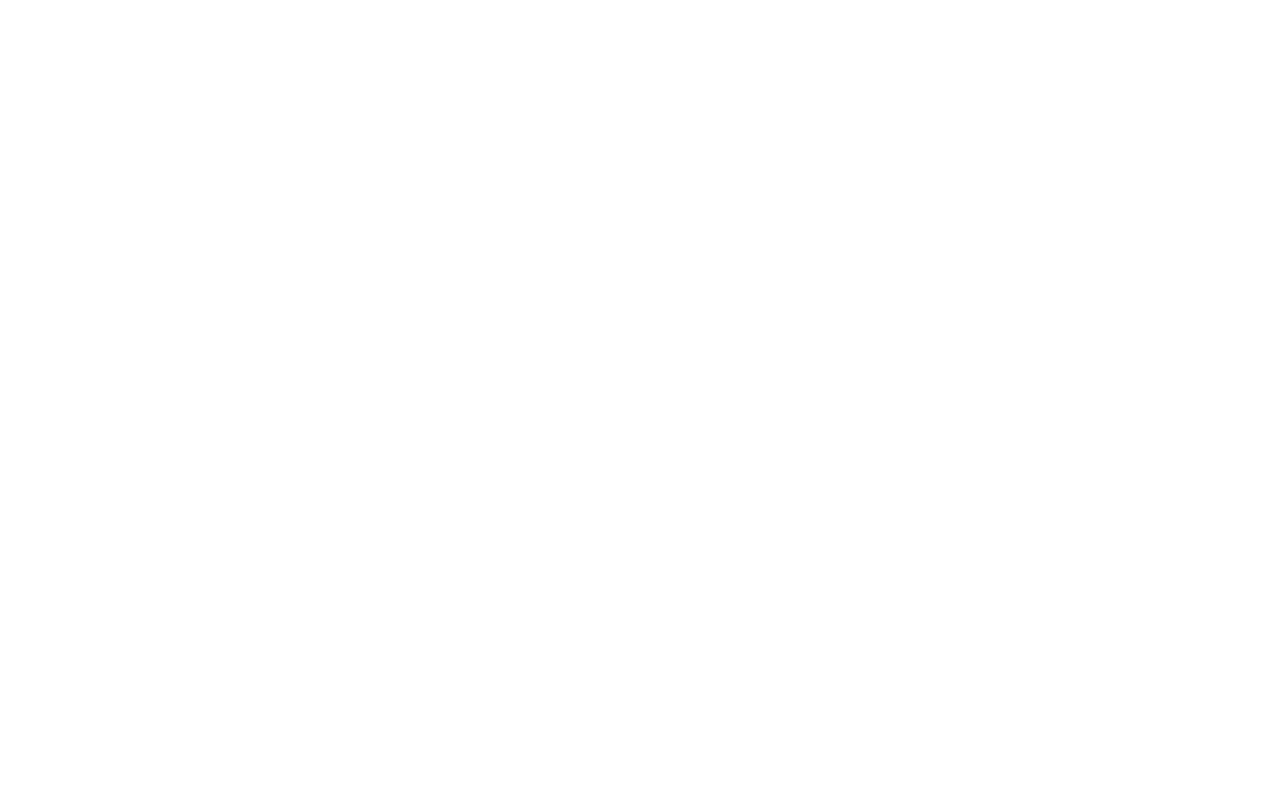
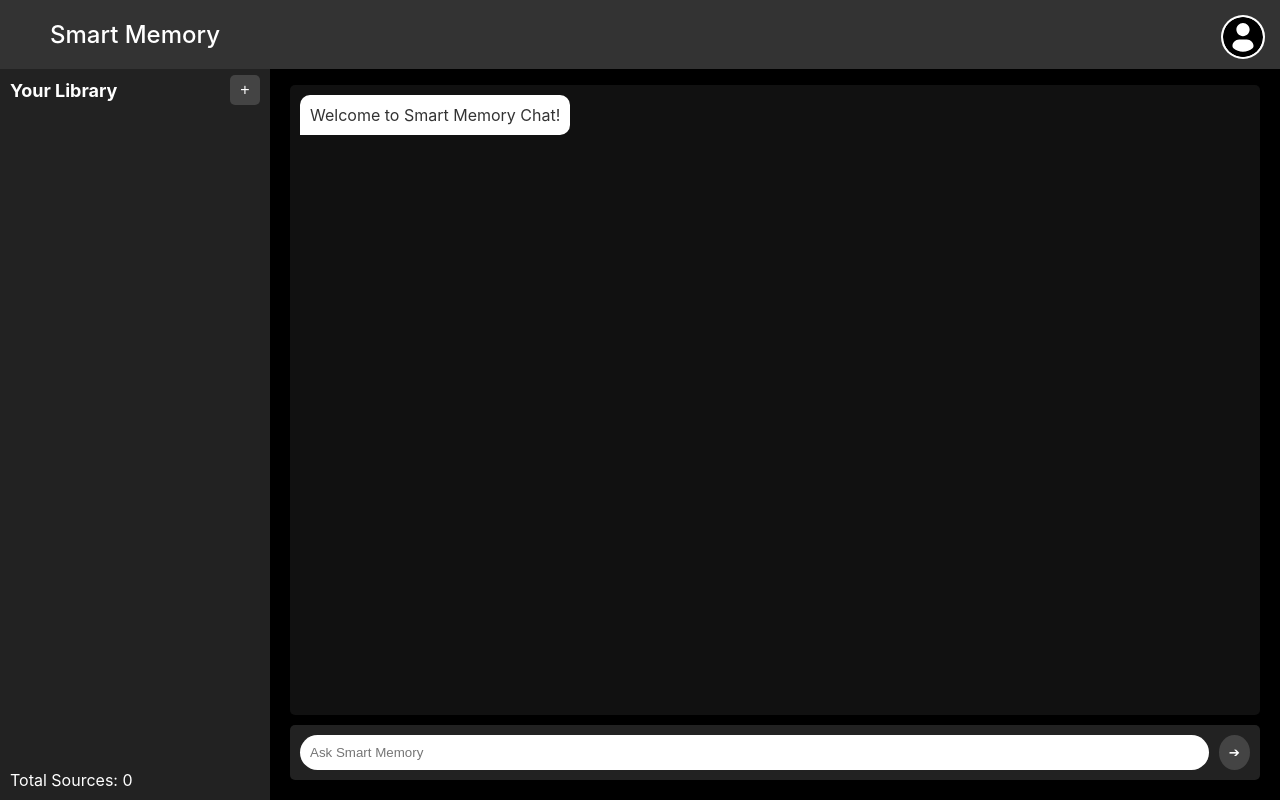
Before and after one commit to zaedaamrin/theta_project, a React (Create React App) app in the folder frontend/: page /chatpage in a window 1280 px wide. Before the commit this address had no page. Built offline with nearby package versions, Linux system fonts and the light colour scheme.

Commit message:
Implemented Chat Page

```diff
--- a/frontend/src/App.css
+++ b/frontend/src/App.css
@@ -634,3 +634,145 @@
 .delete-button:hover {
   background-color: #f0f0f0;
 }
+
+.chatpage {
+  display: flex;
+  flex-direction: column;
+  height: 100vh;
+  padding-top: 65px; /* This should match the height of your nav bar */
+  box-sizing: border-box;
+  overflow: hidden; /* Prevent scrolling */
+}
+
+.chatpage-container {
+  display: flex;
+  flex: 1;
+  overflow: hidden;
+}
+
+.sidebar {
+  width: 250px;
+  background-color: #222;
+  color: white;
+  padding: 10px;
+  display: flex;
+  flex-direction: column;
+}
+
+/* Sidebar header */
+.sidebar-header {
+  display: flex;
+  align-items: center;
+  justify-content: space-between; /* Space between heading and button */
+  margin-bottom: 10px;
+}
+
+.sidebar-header h2 {
+  margin: 0; /* Remove any default margin */
+  font-size: 18px; /* Adjust font size if necessary */
+}
+
+.plus{
+  background-color: #444;
+  border: none;
+  padding: 5px;
+  color: white;
+  cursor: pointer;
+  border-radius: 5px;
+  font-size: 16px;
+  height: 30px;
+  width: 30px;
+  display: flex;
+  align-items: center;
+  justify-content: center;
+  margin-left: 10px; /* Add margin if needed for spacing */
+}
+
+.source-list {
+  flex: 1;
+  overflow-y: auto;
+  margin-bottom: 10px;
+}
+
+.source-item {
+  background-color: white;
+  padding: 10px;
+  margin: 5px 0;
+  border-radius: 5px;
+}
+
+.total-sources {
+  margin-top: auto;
+}
+
+.chat-area {
+  flex: 1;
+  display: flex;
+  flex-direction: column;
+  background-color: #000;
+  color: white;
+  padding: 20px;
+  overflow: hidden; /* Prevent scrolling */
+}
+
+.chat-messages {
+  flex: 1;
+  overflow-y: auto;
+  margin-bottom: 10px;
+  background-color: #111;
+  padding: 10px;
+  border-radius: 5px;
+  display: flex;
+  flex-direction: column; /* Ensure messages stack vertically */
+}
+
+.message {
+  max-width: 70%;
+  padding: 10px;
+  border-radius: 10px;
+  margin-bottom: 10px;
+  color: #333;
+  word-wrap: break-word;
+}
+
+.bot-message {
+  align-self: flex-start;
+  background-color: white;
+  border-radius: 10px 10px 10px 0;
+}
+
+.user-message {
+  align-self: flex-end;
+  background-color: white;
+  border-radius: 10px 10px 0 10px;
+}
+
+.chat-input-container {
+  display: flex;
+  background-color: #222;
+  padding: 10px;
+  border-radius: 5px;
+  margin-top: auto;
+  width: 100%; /* Keep the full width */
+  box-sizing: border-box;
+}
+
+.chat-input-field {
+  flex: 1;
+  padding: 10px;
+  border-radius: 20px;
+  border: none;
+  outline: none;
+  background-color: white;
+  color: #333;
+}
+
+.send-button {
+  background-color: #444;
+  color: white;
+  margin-left: 10px;
+  padding: 10px;
+  border-radius: 50%;
+  border: none;
+  cursor: pointer;
+}
--- a/frontend/src/App.js
+++ b/frontend/src/App.js
@@ -7,6 +7,7 @@
 import RegistrationPage from './pages/RegistrationPage';
 import URLSubmission from './pages/URLSubmissionPage';
 import URLSubmission2 from './pages/URLSubmissionPage2';
+import ChatPage from './pages/ChatPage';
 
 function App() {
   return (
@@ -19,6 +20,7 @@
           <Route path="/signup" element={<RegistrationPage />} />
           <Route path="/add-url" element={<URLSubmission />} />
           <Route path="/add-url-2" element={<URLSubmission2 />} />
+          <Route path="/chatpage" element={<ChatPage />} />
 
         </Routes>
       </div>
--- /dev/null
+++ b/frontend/src/components/ChatArea.js
@@ -0,0 +1,43 @@
+// components/ChatArea.js
+import React, { useState } from 'react';
+import '../App.css';
+
+const ChatArea = ({ messages, setMessages }) => {
+  const handleSendMessage = (e) => {
+    e.preventDefault();
+    const inputField = document.getElementById('chat-input');
+    const messageText = inputField.value.trim();
+    if (messageText) {
+      setMessages([...messages, { type: 'user', text: messageText }]);
+      inputField.value = ''; // Clear the input field after sending the message
+    }
+  };
+
+  return (
+    <div className="chat-area">
+      <div className="chat-messages">
+        {messages.map((msg, index) => (
+          <div
+            key={index}
+            className={`message ${msg.type === 'user' ? 'user-message' : 'bot-message'}`}
+          >
+            {msg.text}
+          </div>
+        ))}
+      </div>
+      <form className="chat-input-container" onSubmit={handleSendMessage}>
+        <input
+          type="text"
+          id="chat-input"
+          placeholder="Ask Smart Memory"
+          className="chat-input-field"
+        />
+        <button type="submit" className="send-button">
+          ➔
+        </button>
+      </form>
+    </div>
+  );
+};
+
+export default ChatArea;
--- /dev/null
+++ b/frontend/src/components/Sidebar.js
@@ -0,0 +1,24 @@
+import React from 'react';
+
+const Sidebar = ({ urlList = [] }) => {
+  return (
+    <div className="sidebar">
+      <div className="sidebar-header">
+        <h2>Your Library</h2>
+        <button className="plus">+</button>
+      </div>
+      <div className="source-list">
+        {urlList.map((item, index) => (
+          <div key={index} className="source-item">
+            <a href={item.url} target="_blank" rel="noopener noreferrer">
+              {item.name}
+            </a>
+          </div>
+        ))}
+      </div>
+      <div className="total-sources">Total Sources: {urlList.length}</div>
+    </div>
+  );
+};
+
+export default Sidebar;
--- a/frontend/src/components/URLSubmission2.js
+++ b/frontend/src/components/URLSubmission2.js
@@ -1,9 +1,12 @@
 import React, { useState } from 'react';
+import { useNavigate } from 'react-router-dom';
 
 const URLSubmissionTable2 = () => {
   const [url, setUrl] = useState('');
   const [urlName, setUrlName] = useState('');
   const [urlList, setUrlList] = useState([]);
+
+  const navigate = useNavigate();
 
   const handleAddUrl = () => {
     if (url && urlName) {
@@ -29,8 +32,7 @@
   const handleSubmit = () => {
     if (urlList.length > 0) {
       console.log('Submitted URLs:', urlList);
-      alert('URLs submitted successfully!');
-      setUrlList([]);
+      navigate('/chatpage', { state: { urlList } }); // Pass urlList as state
     }
   };
 
@@ -52,7 +54,7 @@
           value={urlName}
           onChange={handleUrlNameChange}
           className="url-name-input"
-          onKeyDown={(e) => e.key === 'Enter' && handleAddUrl()} // 检测Enter键
+          onKeyDown={(e) => e.key === 'Enter' && handleAddUrl()}
         />
         <button onClick={handleAddUrl} className="add-button">
           Add
--- /dev/null
+++ b/frontend/src/pages/ChatPage.js
@@ -0,0 +1,28 @@
+import React, { useState } from 'react';
+import { useLocation } from 'react-router-dom';
+import Nav from '../components/Nav';
+import Profile from '../components/PersonalProfile';
+import Sidebar from '../components/Sidebar';
+import ChatArea from '../components/ChatArea';
+import '../App.css';
+
+const ChatPage = () => {
+  const location = useLocation();
+  const urlList = location.state?.urlList || [];
+  const [messages, setMessages] = useState([
+    { type: 'bot', text: 'Welcome to Smart Memory Chat!' },
+  ]);
+
+  return (
+    <div className="chatpage">
+      <Nav />
+      <div className="chatpage-container">
+        <Sidebar urlList={urlList} />
+        <Profile />
+        <ChatArea messages={messages} setMessages={setMessages} />
+      </div>
+    </div>
+  );
+};
+
+export default ChatPage;
```
